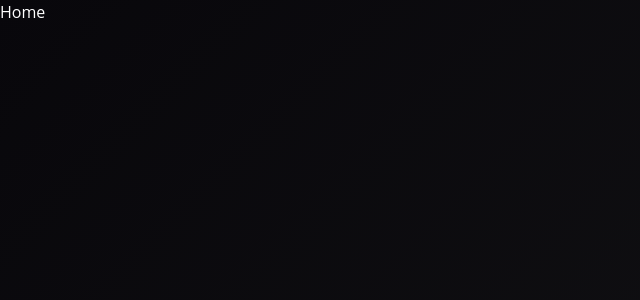
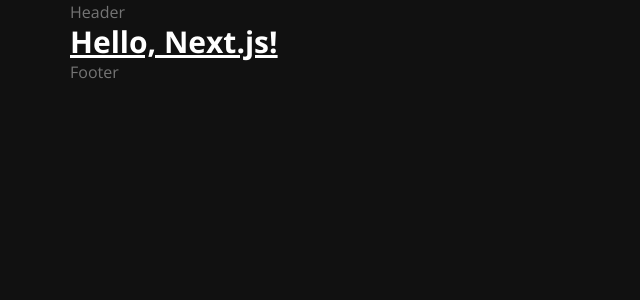
Before and after one commit to anilsoylu/NextJS-13-Education, a Next.js app: page / in a window 1280 px wide. Shown: the top 300 px of the page, without its empty margins (0-640 px from the left). Built offline with nearby package versions, Linux system fonts and the light colour scheme.

Commit message:
added next font

```diff
--- a/app/layout.jsx
+++ b/app/layout.jsx
@@ -1,9 +1,22 @@
+import { Open_Sans } from "@next/font/google"
 import "../styles/globals.css"
+
+const openSansFont = Open_Sans({
+  weights: [300, 400, 600, 700],
+})
 
 export default function RootLayout({ children }) {
   return (
-    <html lang="tr">
-      <body>{children}</body>
+    <html lang="tr" className={openSansFont.className}>
+      <body className="container mx-auto">
+        <header>
+          <p>Header</p>
+        </header>
+        <main>{children}</main>
+        <footer className="container mx-auto">
+          <p>Footer</p>
+        </footer>
+      </body>
     </html>
   )
 }
--- a/app/page.jsx
+++ b/app/page.jsx
@@ -1,3 +1,7 @@
 export default function Home() {
-  return <div>Home</div>
+  return (
+    <>
+      <h1 className="text-3xl font-bold underline">Hello, Next.js!</h1>
+    </>
+  )
 }
--- a/next.config.js
+++ b/next.config.js
@@ -2,6 +2,12 @@
 const nextConfig = {
   experimental: {
     appDir: true,
+    fontLoaders: [
+      {
+        loader: "@next/font/google",
+        options: { subsets: ["latin"], display: "swap" },
+      },
+    ],
   },
 }
 
--- a/package.json
+++ b/package.json
@@ -9,7 +9,7 @@
     "lint": "next lint"
   },
   "dependencies": {
-    "@next/font": "13.1.1",
+    "@next/font": "^13.1.1",
     "next": "13.1.1",
     "react": "18.2.0",
     "react-dom": "18.2.0"
--- a/styles/globals.css
+++ b/styles/globals.css
@@ -1,118 +1,45 @@
+@tailwind base;
+@tailwind components;
+@tailwind utilities;
+
 :root {
-  --primary: #6c5ce7;
-  --primary-dark: #5c4ace;
   --white: #fff;
-  --white-200: #f2f2f2;
-  --hover: #f8f8f222;
-  --gray-200: #f5f5f5;
-  --gray-400: #dfe6e9;
-  --gray-500: #c7c7c7;
-  --gray-700: #d0d0ce;
-  --gray-800: #8f9ba8;
-  --gray-900: #8c8c8c;
-  --black-300: #7b7b7b;
-  --black-500: #474747;
-  --black-700: #161618;
-  --black-900: #08070b;
-}
-
-* {
-  font-family: "Open Sans", sans-serif;
-  color-scheme: dark;
+  --light-gray: rgba(255, 255, 255, 0.42);
+  --gray: #777;
+  --black: #111;
 }
 
 body {
-  overflow-x: hidden;
+  line-height: 1.5;
   -webkit-font-smoothing: antialiased;
-  background-image: linear-gradient(135deg, var(--black-900), var(--black-700));
-  background-position: center;
-  background-attachment: fixed;
 }
-
-*,
-*::before,
-*::after {
-  box-sizing: border-box;
-}
-
-* {
-  padding: 0;
-  margin: 0;
-  line-height: calc(1em + 0.5rem);
-}
-
-*::selection {
-  background-color: var(--primary);
-}
-
-html,
-body {
-  height: 100%;
-}
-
-a:hover {
-  color: var(--primary);
-  transition: all 250ms ease-in-out;
-}
-
-img,
-picture,
-video,
-canvas,
-svg {
+img {
   display: block;
   max-width: 100%;
 }
-
 input,
 button,
 textarea,
 select {
-  cursor: pointer;
   font: inherit;
 }
-
-p,
 h1,
 h2,
 h3,
 h4,
 h5,
-h6 {
-  overflow-wrap: anywhere;
-}
-
-h1,
-h2 {
+h6,
+a {
   color: var(--white);
 }
-
-a,
-h3,
-h4,
-h5,
-h6,
-b,
-strong,
-i {
-  color: var(--white-200);
+a {
+  text-decoration: none;
 }
-
-button {
-  outline: none;
-  border: 0;
+p {
+  color: var(--light-gray);
 }
-
-p,
-blockquote,
-li,
-ul,
-li::marker {
-  color: var(--gray-800);
-}
-
-b {
-  font-weight: 400;
+body {
+  background-color: var(--black);
 }
 
 #__next {
--- a/tailwind.config.js
+++ b/tailwind.config.js
@@ -28,9 +28,6 @@
         instagram: "#e1306c",
         pinterest: "#bd081c",
       },
-      fontFamily: {
-        sans: ["Open Sans", "sans-serif"],
-      },
     },
   },
   plugins: [],
```
Also changed, not shown: 1 other file (tests, documents, lock files or other folders).
